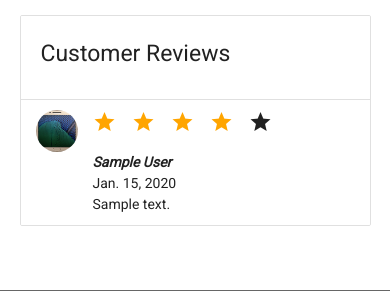
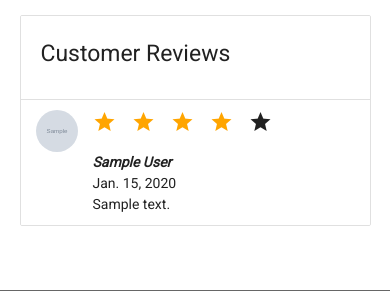
Before and after one commit to JamesKirkAndSpock/Hirola, a Django app: page /profile/1/ in a window 390 px wide. Shown: the part 1462-1753 px from the top of the page. Run offline with Django 3.2, Linux system fonts and the light colour scheme; data comes from the database, SQL or seed files in the repository; tables that the repository leaves empty hold one stand-in row (values such as "Sample post"); grey boxes marked "Sample" are stand-in pictures; some libraries are stand-ins or nearby versions.

Commit message:
chore(user-photo): add user photo on profile page
- add photo for a user on the admin
- add photo on the phone profile page

[ Fixes #162387052 ]

```diff
--- a/hirola/front/admin.py
+++ b/hirola/front/admin.py
@@ -44,7 +44,7 @@ class UserAdmin(BaseUserAdmin):
     fieldsets = (
         (None, {'fields': ('email', 'password')}),
         (_('Personal info'), {'fields': ('first_name', 'last_name', 'email',
-                                         'area_code', 'phone_number')}),
+                                         'area_code', 'phone_number', 'photo',)}),
         (_('Permissions'), {'fields': ('is_active', 'is_staff', 'is_superuser',
                                        'groups', 'user_permissions')}),
         (_('Important dates'), {'fields': ('last_login', 'date_joined')}),
--- a/hirola/front/templates/front/phone_profile.html
+++ b/hirola/front/templates/front/phone_profile.html
@@ -142,7 +142,7 @@
             </li>
             {% for customer_review in customer_reviews%}
             <li class="collection-item avatar">
-                <img src="{% static 'front/moto-g5.png' %}" alt="User 1" class="circle">
+                <img src="{{ MEDIA_URL }}{{ customer_review.owner.photo }}" alt="User 1" class="circle">
                 {% for star in customer_review.stars|checked_star_range %}
                 <i class="material-icons left checked">grade</i>
                 {% endfor %}
```
